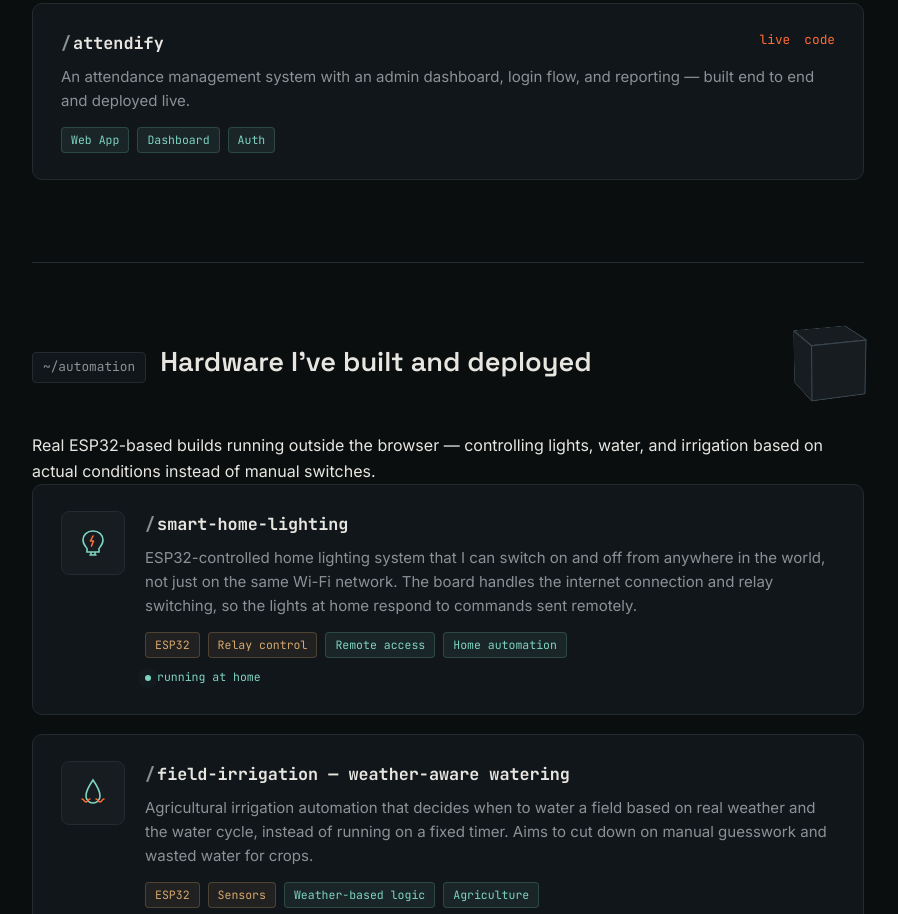
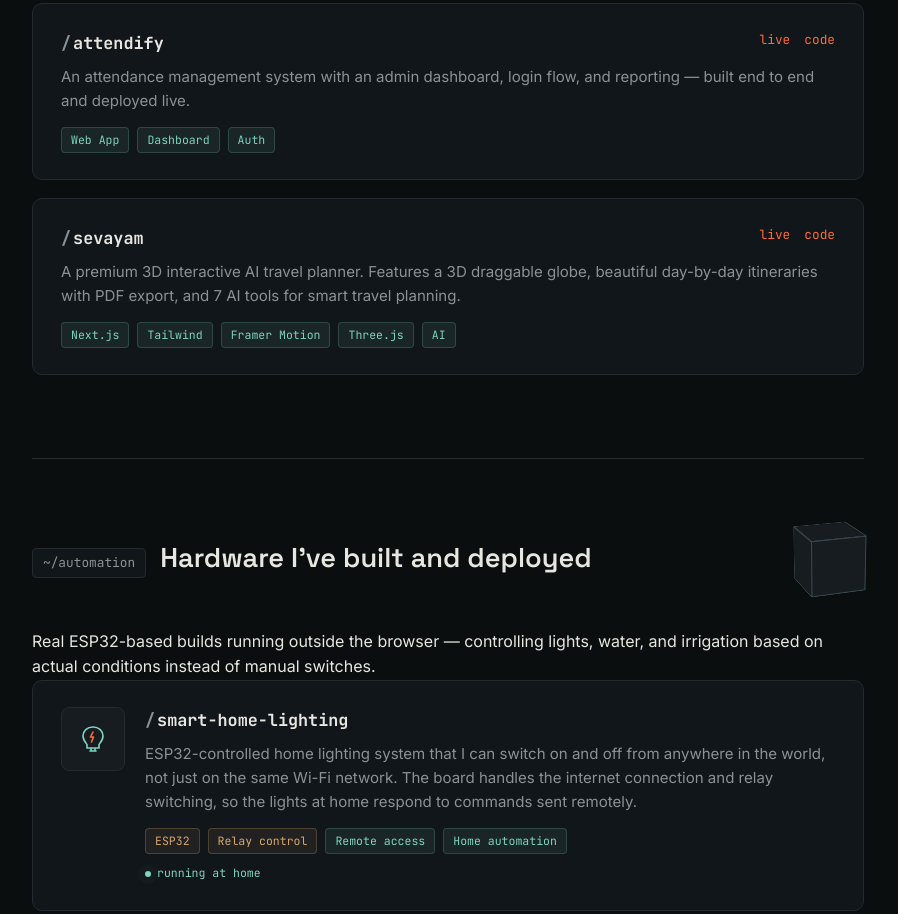
Before and after one commit to ayushsharma130410-afk/ayushsharma130410-afk.github.io, a plain HTML site: page index.html in a window 1280 px wide. Shown: the part 1736-2650 px from the top of the page, without its empty margins (192-1090 px from the left). Drawn offline with Linux system fonts and the light colour scheme.

Commit message:
chore: update github username & add sevayam project

```diff
--- a/index.html
+++ b/index.html
@@ -801,7 +801,7 @@
         <span class="project-name">maru-travel-app</span>
         <div class="project-links">
           <a href="https://maru-travel-app.vercel.app/" target="_blank" rel="noopener">live</a>
-          <a href="https://github.com/ayushsharma130410-afk/maru-travel-app" target="_blank" rel="noopener">code</a>
+          <a href="https://github.com/Ayushsharma-offical/maru-travel-app" target="_blank" rel="noopener">code</a>
         </div>
       </div>
       <p class="project-desc">
@@ -822,7 +822,7 @@
         <span class="project-name">attendify</span>
         <div class="project-links">
           <a href="https://cms-attend.vercel.app/" target="_blank" rel="noopener">live</a>
-          <a href="https://github.com/ayushsharma130410-afk/attendify" target="_blank" rel="noopener">code</a>
+          <a href="https://github.com/Ayushsharma-offical/attendify" target="_blank" rel="noopener">code</a>
         </div>
       </div>
       <p class="project-desc">
@@ -833,6 +833,26 @@
         <span class="tag">Web App</span>
         <span class="tag">Dashboard</span>
         <span class="tag">Auth</span>
+      </div>
+    </div>
+
+    <div class="tilt-card">
+      <div class="project-head">
+        <span class="project-name">sevayam</span>
+        <div class="project-links">
+          <a href="https://wanderquest-ai-blond.vercel.app/" target="_blank" rel="noopener">live</a>
+          <a href="https://github.com/Ayushsharma-offical/sevayam" target="_blank" rel="noopener">code</a>
+        </div>
+      </div>
+      <p class="project-desc">
+        A premium 3D interactive AI travel planner. Features a 3D draggable globe, beautiful day-by-day itineraries with PDF export, and 7 AI tools for smart travel planning.
+      </p>
+      <div class="tag-row">
+        <span class="tag">Next.js</span>
+        <span class="tag">Tailwind</span>
+        <span class="tag">Framer Motion</span>
+        <span class="tag">Three.js</span>
+        <span class="tag">AI</span>
       </div>
     </div>
   </section>
@@ -1006,7 +1026,7 @@
       <p>Open to chatting about projects, opportunities, or just tech in general.</p>
       <div class="contact-links">
         <a href="mailto:ayushsharma130410@gmail.com" class="btn btn-primary">✉ ayushsharma130410@gmail.com</a>
-        <a href="https://github.com/ayushsharma130410-afk" target="_blank" rel="noopener" class="btn btn-ghost">github.com/ayushsharma130410-afk</a>
+        <a href="https://github.com/Ayushsharma-offical" target="_blank" rel="noopener" class="btn btn-ghost">github.com/Ayushsharma-offical</a>
       </div>
     </div>
   </section>
```
